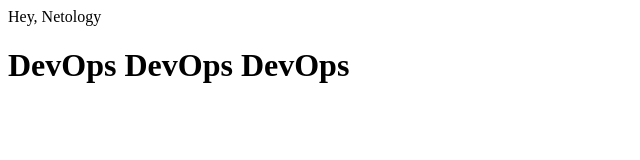
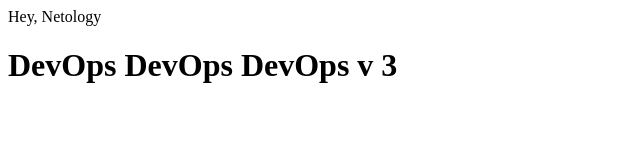
Before and after one commit to Barsukov-Alex/Test-application-1, a plain HTML site: page index.html in a window 1280 px wide. Shown: the full height of the page, 0-640 px from the left. Drawn offline with Linux system fonts and the light colour scheme.

Commit message:
Update index.html

```diff
--- a/index.html
+++ b/index.html
@@ -3,6 +3,6 @@
 Hey, Netology
 </head>
 <body>
-<h1> DevOps DevOps DevOps</h1>
+<h1> DevOps DevOps DevOps v 3</h1>
 </body>
 </html>
```
